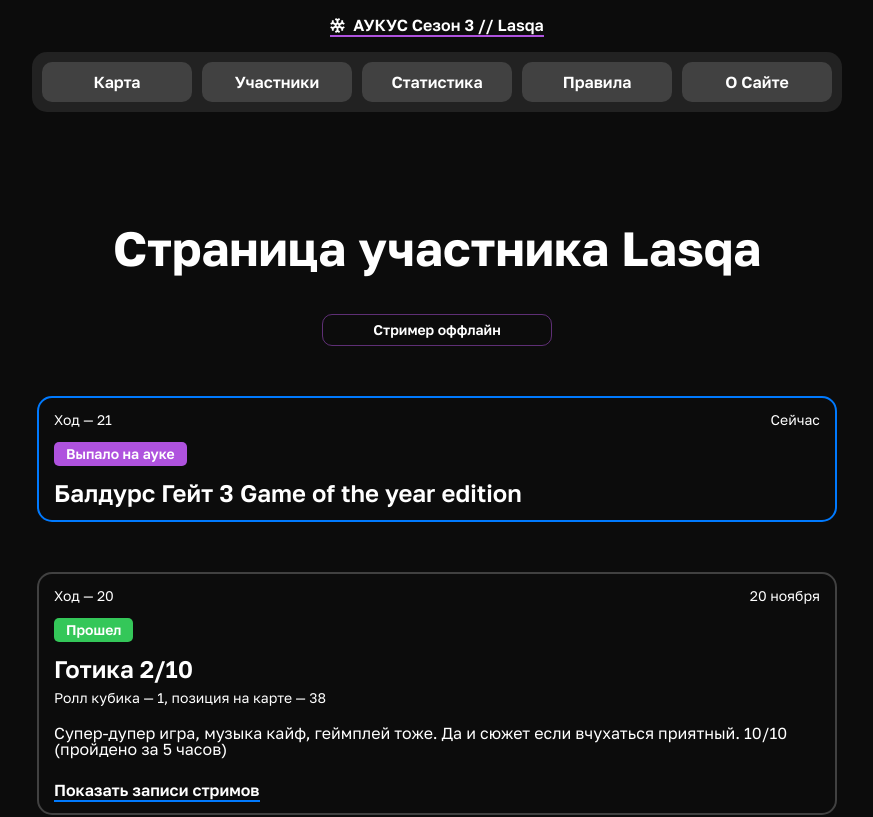
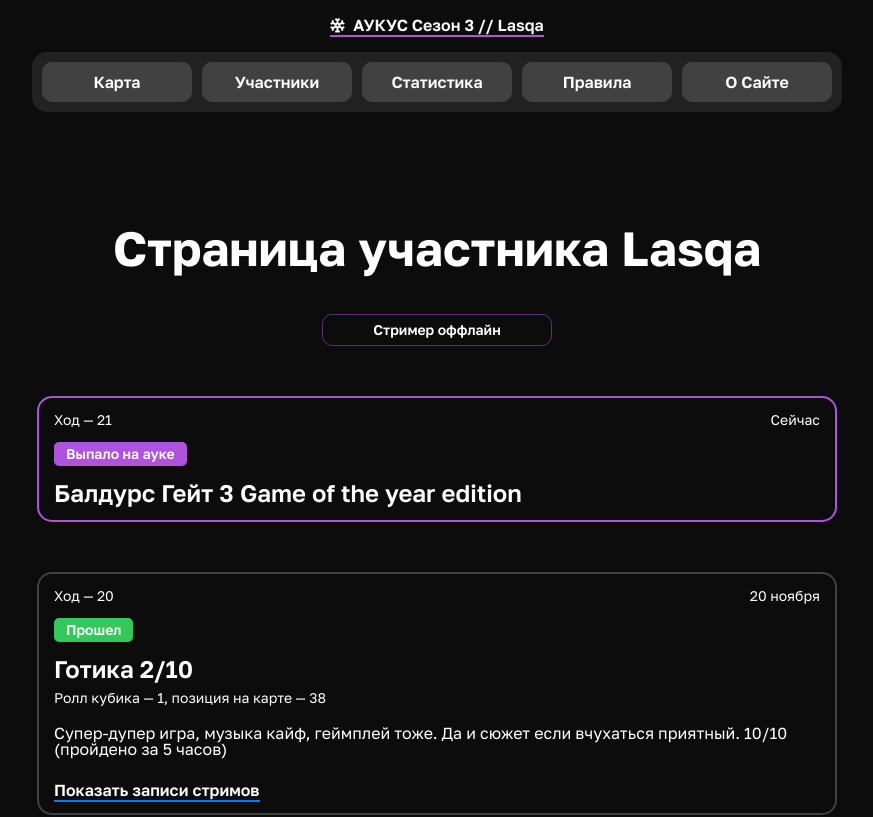
Before and after one commit to i7d3v3l0p3r/aukus-frontend, a React (Create React App) app: page /players/lasqa in a window 1280 px wide. Shown: the top 817 px of the page, without its empty margins (203-1076 px from the left). Built offline with nearby package versions, Linux system fonts and the light colour scheme.

Commit message:
Fix current game card color

```diff
--- a/src/pages/player/components/PlayerContent.tsx
+++ b/src/pages/player/components/PlayerContent.tsx
@@ -1,24 +1,14 @@
-import {
-  Box,
-  Table,
-  TableBody,
-  TableCell,
-  TableContainer,
-  TableHead,
-  TableRow,
-  Typography,
-} from '@mui/material'
+import { Box, Typography } from '@mui/material'
 import { useQuery } from '@tanstack/react-query'
 import LinkSpan from 'components/LinkSpan'
 import { useState } from 'react'
 import { Link, useParams } from 'react-router-dom'
 import { fetchPlayerMoves, fetchPlayers } from 'utils/api'
 import { Color, getPlayerColor } from 'utils/types'
-import MoveTypeItem from './MoveTypeItem'
+import { aukus1Games, aukus2Games } from '../data'
+import MoveCard from './MoveCard'
 import PreviousGamesTable from './PeviousGamesTable'
 import StreamLink from './StreamLink'
-import { aukus1Games, aukus2Games } from '../data'
-import MoveCard from './MoveCard'
 
 type Props = {}
 
@@ -136,19 +126,6 @@ export default function PlayerContent(props: Props) {
   )
 }
 
-function formatDate(dateString: string) {
-  // Create a new Date object
-  const date = new Date(dateString)
-
-  // Extract the day, month, and year
-  const day = String(date.getDate()).padStart(2, '0')
-  const month = String(date.getMonth() + 1).padStart(2, '0') // Months are 0-indexed
-  // const year = String(date.getFullYear()).slice(-2) // Get last two digits of the year
-
-  // Format the date as dd.mm.yy
-  return `${day}.${month}`
-}
-
 type CurrentMoveProps = {
   id: number
   title: string
@@ -160,7 +137,7 @@ function CurrentMove({ id, title, playerColor }: CurrentMoveProps) {
     <Box display={'flex'} justifyContent={'center'} marginBottom={'50px'}>
       <Box
         borderRadius={'15px'}
-        border={`2px solid ${Color.blue}`}
+        border={`2px solid ${playerColor}`}
         width={'800px'}
         textAlign={'left'}
         padding={'15px'}
```
